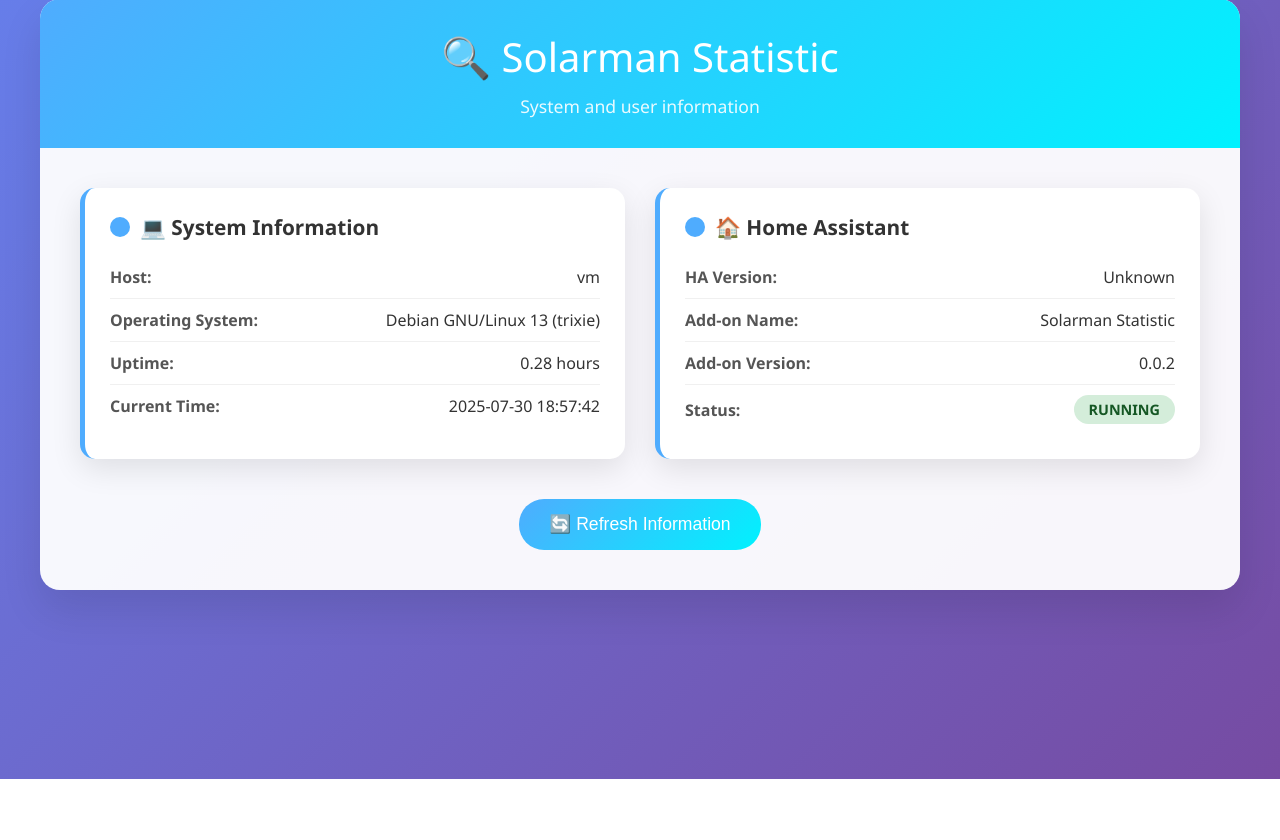
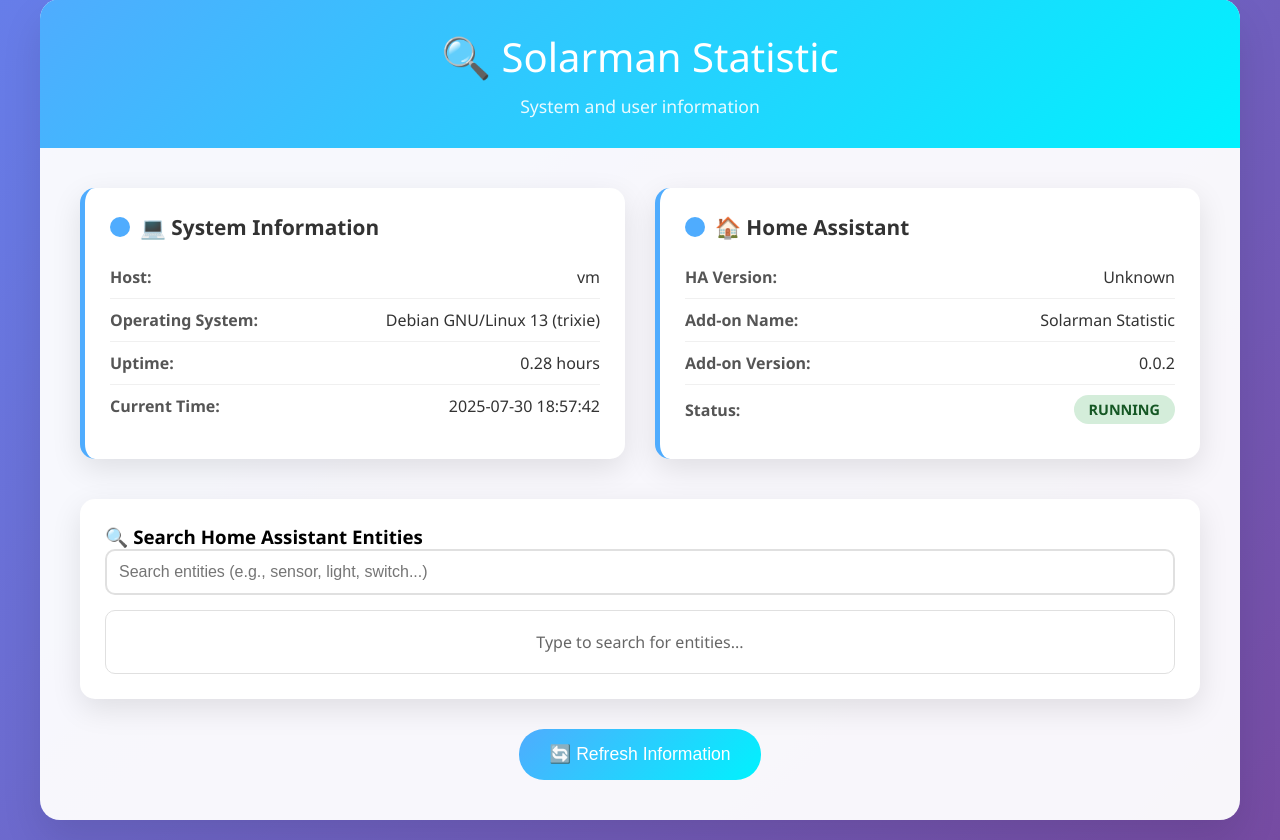
Before and after one commit to SorochanRoman/solarman-statistic-ha, a Flask app: page / in a window 1280 px wide. Shown: the part 21-861 px from the top of the page. Before the commit the page ends 800 px from the top, so only its background shows below. Run offline with Flask 2, Linux system fonts and the light colour scheme.

Commit message:
get data from another addons

```diff
--- a/solarman_statistic/app.py
+++ b/solarman_statistic/app.py
@@ -7,6 +7,7 @@ import os
 import json
 import subprocess
 import logging
+import requests
 from datetime import datetime
 from flask import Flask, render_template, jsonify, request
 
@@ -18,6 +19,71 @@ logging.basicConfig(
 logger = logging.getLogger(__name__)
 
 app = Flask(__name__)
+
+def get_ha_api_url():
+    """Get Home Assistant API URL"""
+    # В додатку Home Assistant API доступний через локальний хост
+    return "http://supervisor/core/api"
+
+def get_ha_token():
+    """Get Home Assistant API token"""
+    # Токен доступний через змінну середовища в додатку
+    return os.environ.get('SUPERVISOR_TOKEN')
+
+def get_entity_data(entity_id):
+    """Get data from Home Assistant entity"""
+    try:
+        token = get_ha_token()
+        api_url = get_ha_api_url()
+
+        if not token:
+            logger.error("No API token available")
+            return None
+
+        headers = {
+            'Authorization': f'Bearer {token}',
+            'Content-Type': 'application/json'
+        }
+
+        # Отримуємо стан сутності
+        response = requests.get(f'{api_url}/states/{entity_id}', headers=headers)
+
+        if response.status_code == 200:
+            return response.json()
+        else:
+            logger.error(f"Failed to get entity {entity_id}: {response.status_code}")
+            return None
+
+    except Exception as e:
+        logger.error(f"Error getting entity data: {e}")
+        return None
+
+def get_all_entities():
+    """Get all entities from Home Assistant"""
+    try:
+        token = get_ha_token()
+        api_url = get_ha_api_url()
+
+        if not token:
+            logger.error("No API token available")
+            return []
+
+        headers = {
+            'Authorization': f'Bearer {token}',
+            'Content-Type': 'application/json'
+        }
+
+        response = requests.get(f'{api_url}/states', headers=headers)
+
+        if response.status_code == 200:
+            return response.json()
+        else:
+            logger.error(f"Failed to get entities: {response.status_code}")
+            return []
+
+    except Exception as e:
+        logger.error(f"Error getting all entities: {e}")
+        return []
 
 def get_system_info():
     """Get basic system information"""
@@ -102,6 +168,64 @@ def user_info():
 
     return jsonify(user_info)
 
+@app.route('/api/entity/<entity_id>')
+def get_entity(entity_id):
+    """Get specific entity data"""
+    logger.info(f"Entity data requested for: {entity_id}")
+    data = get_entity_data(entity_id)
+
+    if data:
+        return jsonify(data)
+    else:
+        return jsonify({'error': 'Entity not found or access denied'}), 404
+
+@app.route('/api/entities')
+def get_entities():
+    """Get all entities"""
+    logger.info("All entities requested")
+    entities = get_all_entities()
+
+    # Фільтруємо тільки активні сутності
+    active_entities = [entity for entity in entities if entity.get('state') != 'unavailable']
+
+    return jsonify({
+        'total': len(entities),
+        'active': len(active_entities),
+        'entities': active_entities[:50]  # Обмежуємо до 50 для продуктивності
+    })
+
+@app.route('/api/entities/search')
+def search_entities():
+    """Search entities by domain or name"""
+    query = request.args.get('q', '').lower()
+    domain = request.args.get('domain', '').lower()
+
+    logger.info(f"Search entities: query={query}, domain={domain}")
+
+    entities = get_all_entities()
+    results = []
+
+    for entity in entities:
+        entity_id = entity.get('entity_id', '').lower()
+        friendly_name = entity.get('attributes', {}).get('friendly_name', '').lower()
+
+        # Фільтруємо за доменом
+        if domain and not entity_id.startswith(domain):
+            continue
+
+        # Фільтруємо за пошуковим запитом
+        if query and query not in entity_id and query not in friendly_name:
+            continue
+
+        results.append(entity)
+
+    return jsonify({
+        'query': query,
+        'domain': domain,
+        'count': len(results),
+        'entities': results[:20]  # Обмежуємо результати
+    })
+
 @app.route('/api/health')
 def health():
     """Health check endpoint"""
--- a/solarman_statistic/config.yaml
+++ b/solarman_statistic/config.yaml
@@ -16,4 +16,6 @@ panel_title: "Solarman Statistic"
 panel_admin: false
 ingress: true
 ingress_port: 8099
-changelog: "Fix Docker build issue with externally managed Python environment"
+homeassistant_api: true
+hassio_api: true
+changelog: "Added Home Assistant entities search and API integration"
--- a/solarman_statistic/requirements.txt
+++ b/solarman_statistic/requirements.txt
@@ -1,2 +1,3 @@
 Flask>=2.2.0,<3.0.0
 Werkzeug>=2.2.0,<3.0.0
+requests>=2.28.0,<3.0.0
--- a/solarman_statistic/templates/index.html
+++ b/solarman_statistic/templates/index.html
@@ -160,6 +160,69 @@
             border-left: 5px solid #dc3545;
         }
 
+        .search-section {
+            background: white;
+            border-radius: 15px;
+            padding: 25px;
+            margin-bottom: 30px;
+            box-shadow: 0 10px 30px rgba(0, 0, 0, 0.1);
+        }
+
+        .search-input {
+            width: 100%;
+            padding: 12px;
+            border: 2px solid #e0e0e0;
+            border-radius: 10px;
+            font-size: 1em;
+            margin-bottom: 15px;
+        }
+
+        .search-input:focus {
+            outline: none;
+            border-color: #4facfe;
+        }
+
+        .entity-list {
+            max-height: 400px;
+            overflow-y: auto;
+            border: 1px solid #e0e0e0;
+            border-radius: 10px;
+        }
+
+        .entity-item {
+            padding: 12px;
+            border-bottom: 1px solid #f0f0f0;
+            cursor: pointer;
+            transition: background-color 0.2s ease;
+        }
+
+        .entity-item:hover {
+            background-color: #f8f9fa;
+        }
+
+        .entity-item:last-child {
+            border-bottom: none;
+        }
+
+        .entity-name {
+            font-weight: 600;
+            color: #333;
+        }
+
+        .entity-state {
+            color: #666;
+            font-size: 0.9em;
+        }
+
+        .entity-domain {
+            background: #e3f2fd;
+            color: #1976d2;
+            padding: 2px 8px;
+            border-radius: 12px;
+            font-size: 0.8em;
+            margin-left: 10px;
+        }
+
         @media (max-width: 768px) {
             .content {
                 padding: 20px;
@@ -236,6 +299,16 @@
                     </div>
                 </div>
 
+                <div class="search-section">
+                    <h3>🔍 Search Home Assistant Entities</h3>
+                    <input type="text" id="search-input" class="search-input" placeholder="Search entities (e.g., sensor, light, switch...)">
+                    <div class="entity-list" id="entity-list">
+                        <div style="text-align: center; padding: 20px; color: #666;">
+                            Type to search for entities...
+                        </div>
+                    </div>
+                </div>
+
                 <button class="refresh-btn" onclick="loadUserInfo()">
                     🔄 Refresh Information
                 </button>
@@ -244,6 +317,8 @@
     </div>
 
     <script>
+        let searchTimeout;
+
         async function loadUserInfo() {
             const loading = document.getElementById('loading');
             const content = document.getElementById('content');
@@ -292,6 +367,80 @@
             }
         }
 
+        async function searchEntities(query) {
+            try {
+                const response = await fetch(`/api/entities/search?q=${encodeURIComponent(query)}`);
+                if (!response.ok) {
+                    throw new Error(`HTTP error! status: ${response.status}`);
+                }
+
+                const data = await response.json();
+                displayEntities(data.entities);
+
+            } catch (err) {
+                console.error('Error searching entities:', err);
+                document.getElementById('entity-list').innerHTML =
+                    '<div style="text-align: center; padding: 20px; color: #dc3545;">Error loading entities</div>';
+            }
+        }
+
+        function displayEntities(entities) {
+            const entityList = document.getElementById('entity-list');
+
+            if (entities.length === 0) {
+                entityList.innerHTML = '<div style="text-align: center; padding: 20px; color: #666;">No entities found</div>';
+                return;
+            }
+
+            entityList.innerHTML = entities.map(entity => {
+                const domain = entity.entity_id.split('.')[0];
+                const friendlyName = entity.attributes?.friendly_name || entity.entity_id;
+                const state = entity.state;
+
+                return `
+                    <div class="entity-item" onclick="showEntityDetails('${entity.entity_id}')">
+                        <div class="entity-name">
+                            ${friendlyName}
+                            <span class="entity-domain">${domain}</span>
+                        </div>
+                        <div class="entity-state">${state}</div>
+                    </div>
+                `;
+            }).join('');
+        }
+
+        async function showEntityDetails(entityId) {
+            try {
+                const response = await fetch(`/api/entity/${encodeURIComponent(entityId)}`);
+                if (!response.ok) {
+                    throw new Error(`HTTP error! status: ${response.status}`);
+                }
+
+                const data = await response.json();
+                alert(`Entity: ${entityId}\nState: ${data.state}\nAttributes: ${JSON.stringify(data.attributes, null, 2)}`);
+
+            } catch (err) {
+                console.error('Error getting entity details:', err);
+                alert(`Error loading entity details: ${err.message}`);
+            }
+        }
+
+        // Search input handler
+        document.getElementById('search-input').addEventListener('input', function(e) {
+            clearTimeout(searchTimeout);
+            const query = e.target.value.trim();
+
+            if (query.length === 0) {
+                document.getElementById('entity-list').innerHTML =
+                    '<div style="text-align: center; padding: 20px; color: #666;">Type to search for entities...</div>';
+                return;
+            }
+
+            searchTimeout = setTimeout(() => {
+                searchEntities(query);
+            }, 300);
+        });
+
         // Load info on page load
         document.addEventListener('DOMContentLoaded', loadUserInfo);
 
```
